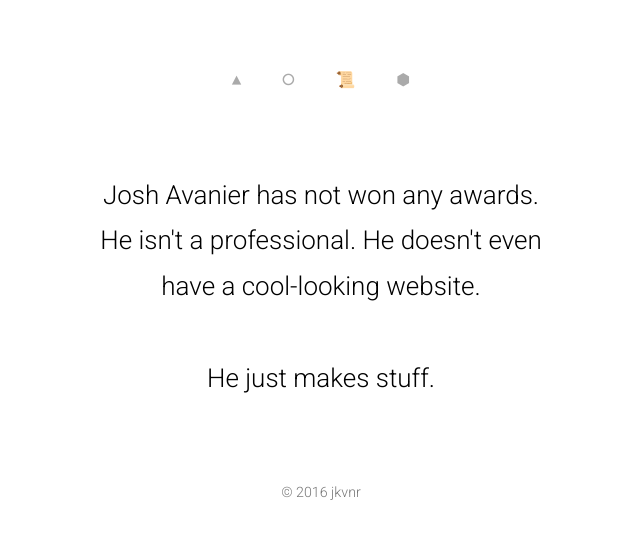
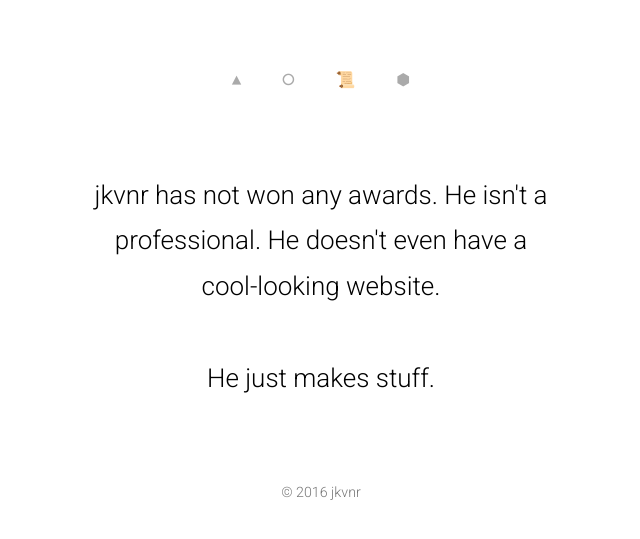
Before and after one commit to theupshift/theupshift.github.io-wiki, a Jekyll site: the page built from index.html, in a window 1280 px wide. Shown: the top 539 px of the page, without its empty margins (319-959 px from the left). Built offline with Jekyll 4.4.1, drawn with Linux system fonts in a browser that asks for light colours.

Commit message:
update index.html

```diff
--- a/index.html
+++ b/index.html
@@ -3,6 +3,6 @@ layout: default
 title: jkvnr
 ---
 <div class="content">
-<h3>Josh Avanier has not won any awards. He isn't a professional. He doesn't even have a cool-looking website.</h3>
+<h3>jkvnr has not won any awards. He isn't a professional. He doesn't even have a cool-looking website.</h3>
 <h3>He just makes stuff.</h3>
 </div>
```
